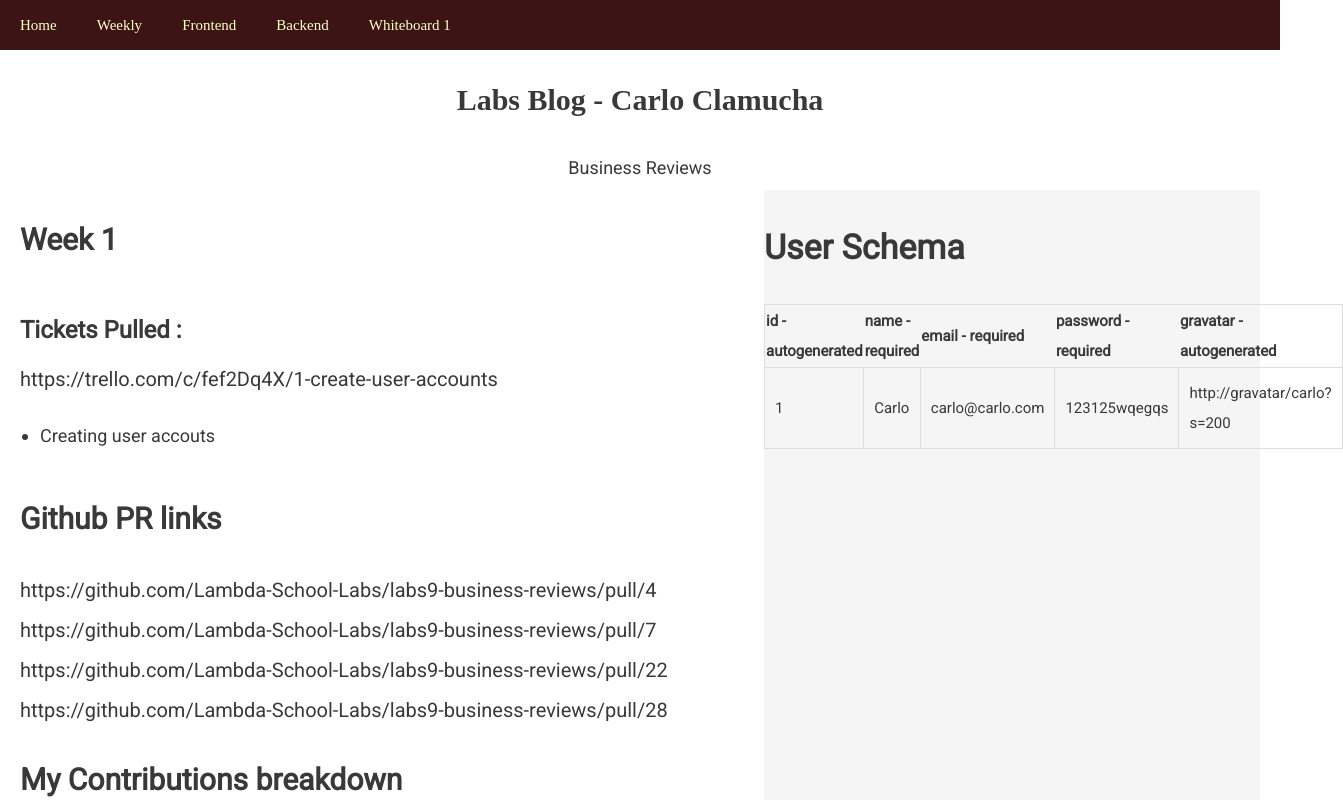
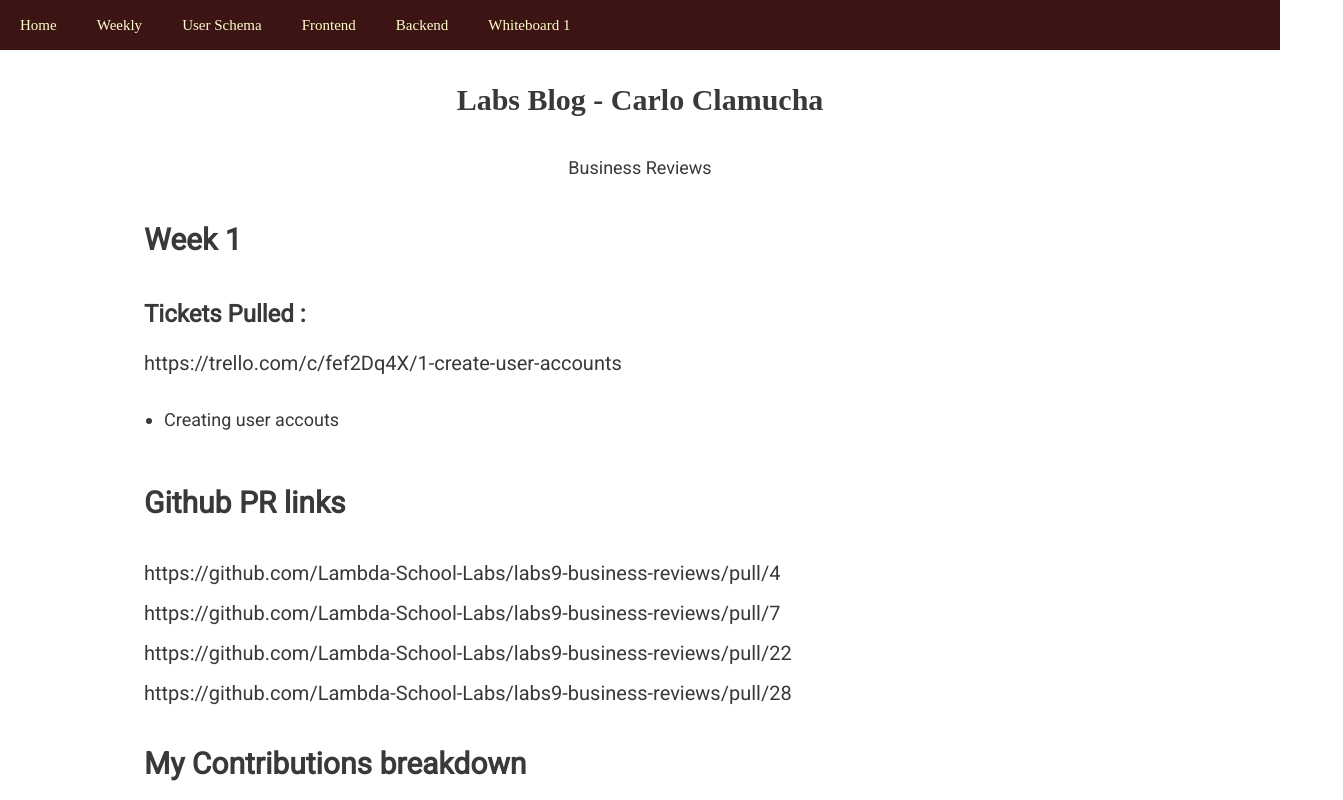
Before and after one commit to CarloC24/Carlo-blog, a Next.js app: page /weekly in a window 1280 px wide. Shown: the top 800 px of the page, 1343 px wide, since content can reach past the window. Built offline with nearby package versions, Linux system fonts and the light colour scheme; a web font is replaced by a local one.

Commit message:
refactored and added stuff for week 2

```diff
--- a/Weekly.json
+++ b/Weekly.json
@@ -55,7 +55,7 @@
         "prLink": "https://github.com/Lambda-School-Labs/labs9-business-reviews/pull/77"
       }
     ],
-    "weekly_journal": "I refactored the authentication which does the same thing as the one I implemented earlier I added more code which I thought was very inefficient. I added Express-session, PassportJS, Passport-Local,Express-validator to the backend which helped me achieve the same authentication system that I implemented at Day 3. I didnt want to write all that code because I know that everybody might not understand Passport does and what it gives us hence might slow down the development process. But after that I wrote Tests for Backend and I linked up everything in the Frontend Link and Backend link so everybody can get moving ",
+    "weekly_journal": "I implemented the login system on a way that it is interfacing with the frontend site and backend site! I left some alert messages when they successfully registered or logged in.I added a lot of new libraries which is Express-sessions, Connect-knex-session,Express-Validator,PassportJS,Passport-Local. And I implemented tests on the backend server.",
     "favorite_pr": "My favorite PR was the testing of the backend server because I was able to get it done quickly and I enjoyed testing the backend a lot"
   }
 ]
--- a/components/LinkHeader.js
+++ b/components/LinkHeader.js
@@ -23,6 +23,9 @@ export default class LinkHeader extends Component {
         <Link href="/weekly">
           <a>Weekly</a>
         </Link>
+        <Link href="/user">
+          <a>User Schema</a>
+        </Link>
         <a target="_blank" href="https://bonafind.netlify.com">
           Frontend
         </a>
--- a/pages/index.js
+++ b/pages/index.js
@@ -6,6 +6,8 @@ import Link from 'next/link';
 const HomeDiv = styled.div`
   font-family: 'Roboto', sans-serif;
   margin: 2rem;
+  display: flex;
+  flex-wrap: wrap;
 
   h1 {
     font-size: 2.4rem;
@@ -20,7 +22,7 @@ const HomeDiv = styled.div`
 
 const StyledJournalEntry = styled.div`
   margin: 2rem;
-  width: 40%;
+  width: 30%;
 `;
 
 class Homepage extends React.Component {
--- a/pages/weekly.js
+++ b/pages/weekly.js
@@ -6,9 +6,6 @@ const HomeDiv = styled.div`
   font-family: 'Roboto', sans-serif;
   margin: 2rem;
   display: flex;
-  flex-direction: row-reverse;
-  justify-content: space-around;
-
   .table__heading {
     font-size: 3.4rem;
   }
@@ -20,26 +17,11 @@ const HomeDiv = styled.div`
     font-size: 2rem;
     font-weight: 200;
   }
-  table {
-    border-collapse: collapse;
-    tr,
-    td {
-      border: 1px solid #dddddd;
-      text-align: left;
-      padding: 1rem;
-      margin: 1rem;
-    }
-  }
-`;
-
-const TableContainer = styled.div`
-  width: 40%;
-  background-color: whitesmoke;
 `;
 
 const WeeklyDiv = styled.div`
-  display: flex;
-  flex-flow: column wrap;
+  width: 80%;
+  margin: 0 auto;
   .weekly__container {
     width: 30%;
   }
@@ -83,30 +65,8 @@ export default class Weekly extends Component {
   render() {
     return (
       <HomeDiv>
-        <TableContainer>
-          <h1 className="table__heading">User Schema</h1>
-          <table>
-            <tbody>
-              <tr>
-                <th>id - autogenerated</th>
-                <th>name - required</th>
-                <th>email - required</th>
-                <th>password - required</th>
-                <th>gravatar - autogenerated</th>
-              </tr>
-              <tr>
-                <td>1</td>
-                <td>Carlo</td>
-                <td>carlo@carlo.com</td>
-                <td>123125wqegqs</td>
-                <td>http://gravatar/carlo?s=200</td>
-              </tr>
-            </tbody>
-          </table>
-        </TableContainer>
         <div>
           {weekly.map((week, i) => {
-            console.log();
             return (
               <WeeklyDiv key={i}>
                 <div className="weekly__container">
```
Also changed, not shown: pages/user.js (added, +48 -0 lines).
